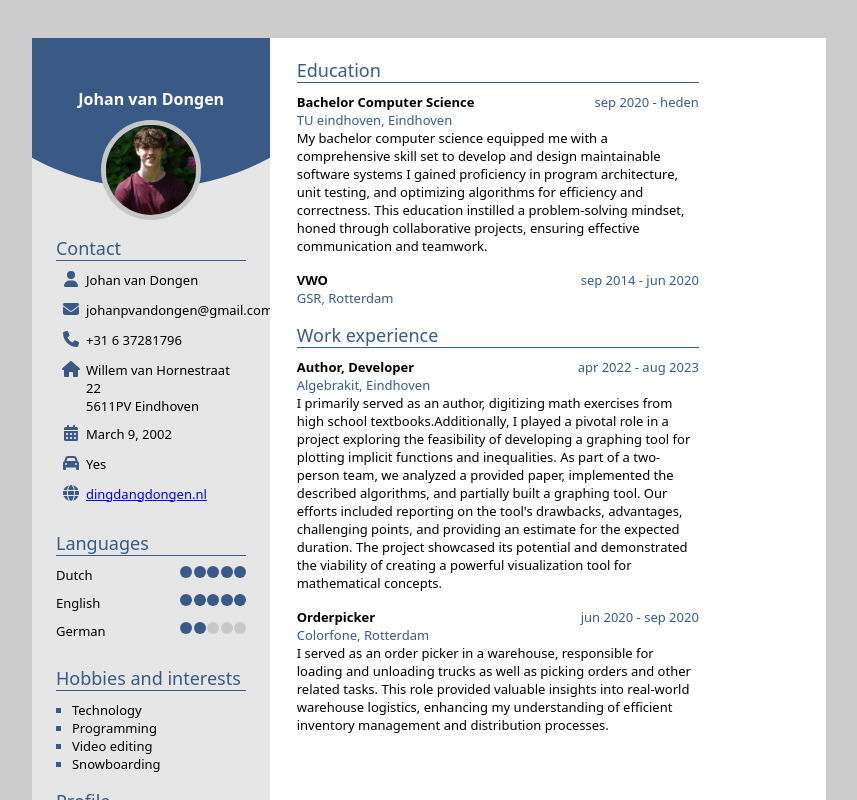
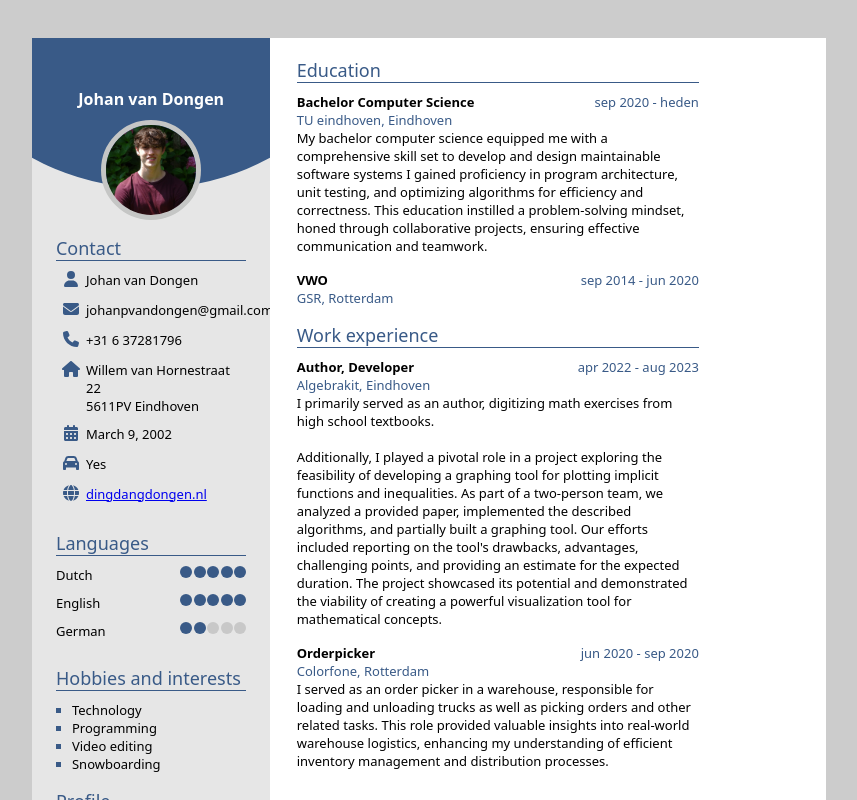
Before and after one commit to johanvandongen/resume, a React (Create React App) app: page / in a window 1280 px wide. Shown: the top 800 px of the page, without its empty margins (211-1068 px from the left). Built offline with nearby package versions, Linux system fonts and the light colour scheme.

Commit message:
add background component

```diff
--- a/src/App.tsx
+++ b/src/App.tsx
@@ -7,6 +7,7 @@ import { RatingItem } from './RatingItem';
 import { SubSectionHeader } from './SubSectionHeader';
 import { Section } from './Section';
 import { SimpleList } from './SimpleList';
+import { Background } from './Background';
 
 function App() {
   return (
@@ -14,23 +15,14 @@ function App() {
         <div className='page'>
             <div className="container">
                 <div className="leftPanel">
-                    <div className="shape2">
-                        <svg width="300" height="500">
-                            <circle cx="150" cy="-100" r="250" fill="#395a87" />
-                        </svg>
-                    </div>
-                    <div className="shape">
-                        <svg width="2000" height="2000">
-                            <circle cx="1000" cy="100" r="1000" fill="#e6e6e6" />
-                        </svg>
-                    </div>
+                    <Background/>
                     <div className="content-box">
-                    <div className="profile">
-                        <p>Johan van Dongen</p>
-                        <div className="profile-picture">
-                        <img src={require('./output.JPG')} alt='da'></img>
+                        <div className="profile">
+                            <p>Johan van Dongen</p>
+                            <div className="profile-picture">
+                                <img src={require('./output.JPG')} alt='da'></img>
+                            </div>
                         </div>
-                    </div>
                         <Contact/>
                         <Section title={'Languages'} children={[
                             <ul>
@@ -65,7 +57,9 @@ function App() {
                             <SubSectionHeader title={'Author, Developer'} subtitle={'Algebrakit, Eindhoven'} date={'apr 2022 - aug 2023'}/>
                             <p>
                                 I primarily served as an author, digitizing math exercises from high school textbooks.
-                                {/* <br><br> */}
+                            </p>
+                            <br></br>
+                            <p>
                                 Additionally, I played a pivotal role in a project exploring the feasibility of developing a graphing tool for plotting implicit functions and inequalities.
                                 As part of a two-person team, we analyzed a provided paper, implemented the described algorithms, and partially built a graphing tool. Our efforts included reporting on the tool's drawbacks, advantages, challenging points, and providing an estimate for the expected duration.
                                 The project showcased its potential and demonstrated the viability of creating a powerful visualization tool for mathematical concepts.
--- /dev/null
+++ b/src/Background.tsx
@@ -0,0 +1,34 @@
+import * as React from 'react';
+import styled from 'styled-components';
+
+export interface IBackgroudnProps {
+}
+
+/**
+ * Background for left panel div
+ */
+export function Background (props: IBackgroudnProps) {
+  return (
+    <SBgWrapper>
+        <div style={{position: 'absolute', zIndex: 2}}>
+            <svg width="300" height="500">
+                <circle cx="150" cy="-100" r="250" fill="#395a87" />
+            </svg>
+        </div>
+        <div style={{position: 'absolute', zIndex: 1}}>
+            <svg width="2000" height="2000">
+                <circle cx="1000" cy="100" r="1000" fill="#e6e6e6" />
+            </svg>
+        </div>
+    </SBgWrapper>
+  );
+}
+
+const SBgWrapper = styled.div`
+    z-index: 1;
+    width: 100%;
+    min-height: 100%;
+    display: flex;
+    flex-direction: column;
+    align-items: center;
+`
--- a/src/resume.css
+++ b/src/resume.css
@@ -7,7 +7,6 @@
       flex-direction: row;
       width: 100%;
       min-height: 100%;
-      /* border: 1px solid black; */
       font-family: Bierstadt, system-ui, -apple-system, BlinkMacSystemFont, 'Segoe UI', Roboto, Oxygen, Ubuntu, Cantarell, 'Open Sans', 'Helvetica Neue', sans-serif;
     }
     .leftPanel {
@@ -49,24 +48,10 @@
       z-index: 5;
       background-color: white;
     }
-    .bg-shape {
-      background-image: url('./icons/circle.svg');
-    }
-
-    .shape {
-      position: relative;
-      position: absolute;
-      z-index: 1;
-      /* opacity: 0.5; */
-    }
-
-    .shape2 {
-      position: absolute;
-      z-index: 2;
-    }
 
     .content-box {
-      z-index: 5;
+      z-index: 1;
+      position: absolute;
       display: flex;
       flex-direction: column;
       align-items: center;
```
